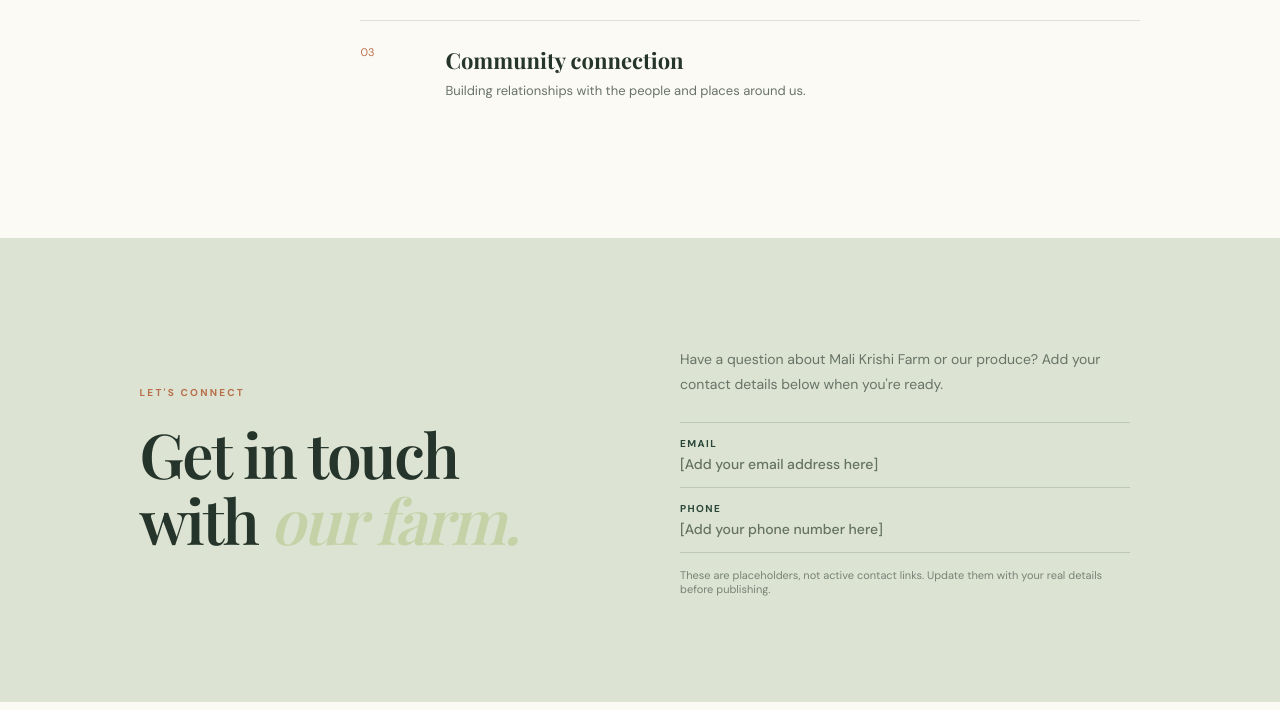
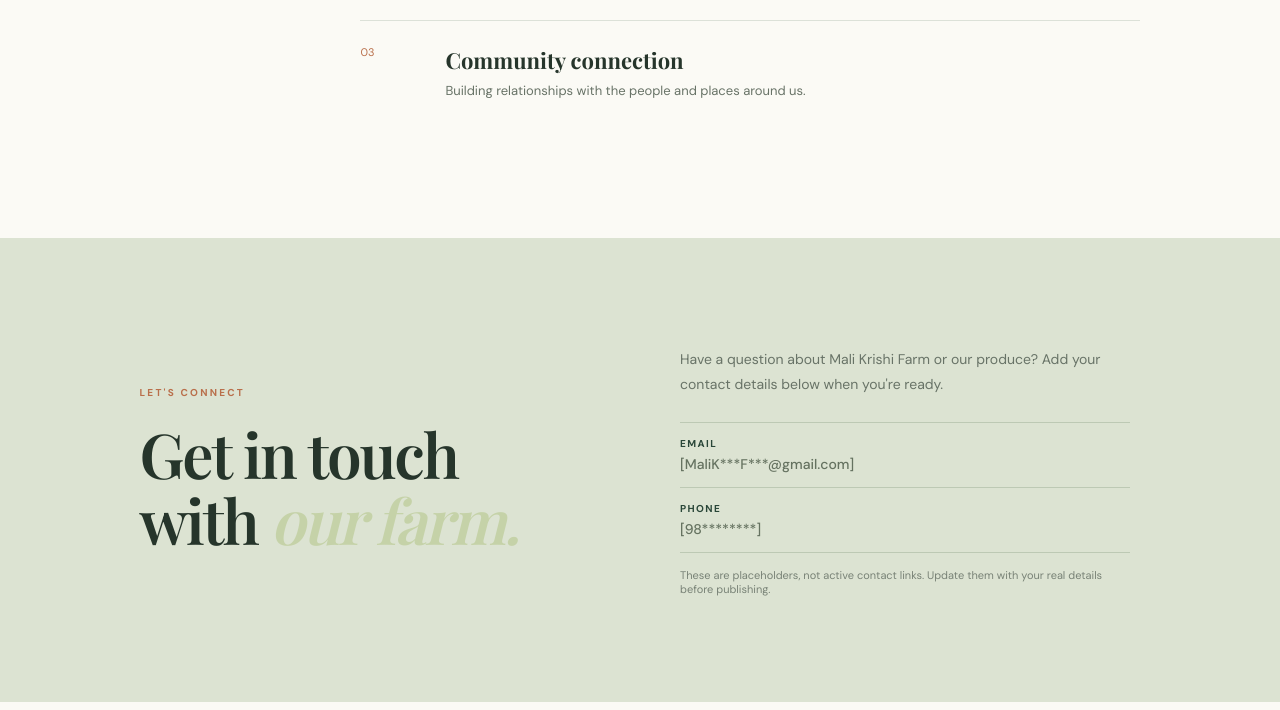
Before and after one commit to pranabmali9988-spec/my-first-website, a plain HTML site: page index.html in a window 1280 px wide. Shown: the part 2313-3023 px from the top of the page. Drawn offline with nearby package versions, Linux system fonts and the light colour scheme.

Commit message:
Update index.html

```diff
--- a/index.html
+++ b/index.html
@@ -102,8 +102,8 @@
         <div class="contact-copy">
           <p>Have a question about Mali Krishi Farm or our produce? Add your contact details below when you're ready.</p>
           <div class="contact-placeholders">
-            <p><span>Email</span><strong>[Add your email address here]</strong></p>
-            <p><span>Phone</span><strong>[Add your phone number here]</strong></p>
+            <p><span>Email</span><strong>[MaliK***F***@gmail.com]</strong></p>
+            <p><span>Phone</span><strong>[98********]</strong></p>
           </div>
           <p class="small-note">These are placeholders, not active contact links. Update them with your real details before publishing.</p>
         </div>
```
